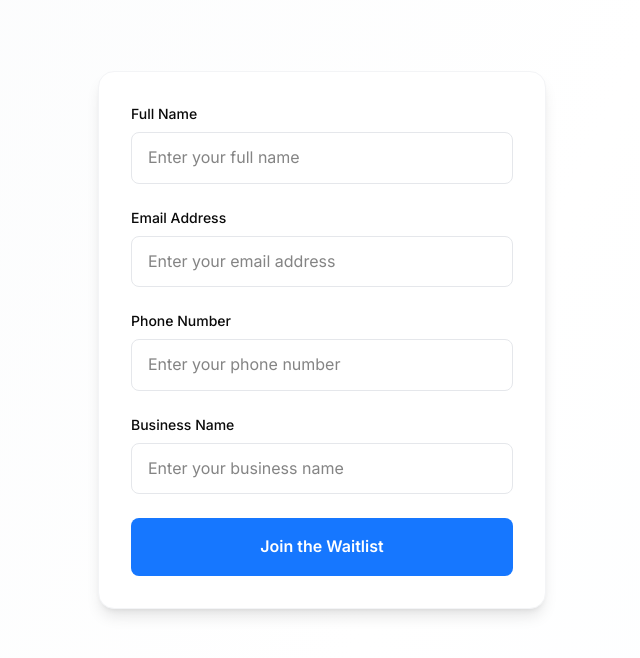
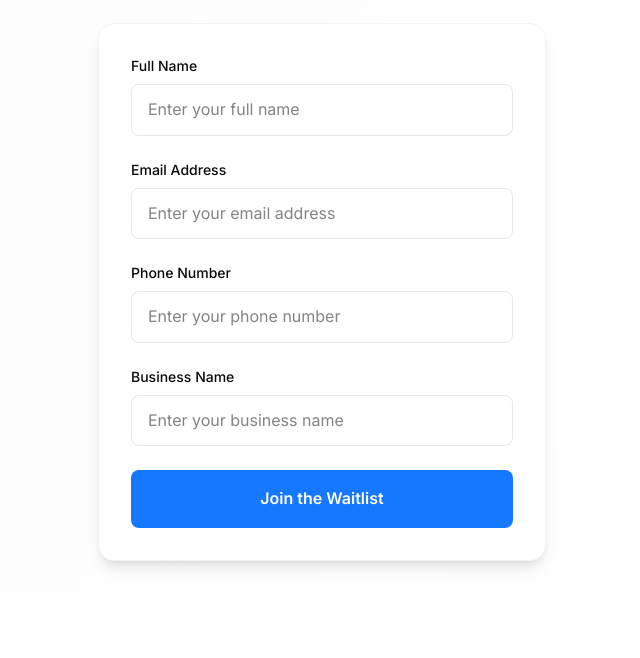
Before and after one commit to cabecaturbo/netiawebsite, a Next.js app: page /waitlist in a window 1280 px wide. Shown: the part 622-1280 px from the top of the page, without its empty margins (318-958 px from the left). Built offline with nearby package versions, Linux system fonts and the light colour scheme.

Commit message:
Reduce margin between hero text and waitlist form
- Reduced padding from py-20 to py-8 for tighter spacing
- Better visual connection between hero section and form
- Improved user experience with less scrolling required
- More focused layout that guides users to the form

```diff
--- a/app/waitlist/page.tsx
+++ b/app/waitlist/page.tsx
@@ -36,7 +36,7 @@ export default function WaitlistPage() {
       </section>
 
       {/* Waitlist Form */}
-      <section className="py-20 relative">
+      <section className="py-8 relative">
         <div className="container mx-auto px-4">
           <div className="max-w-md mx-auto">
             <div className="bg-white rounded-2xl p-8 shadow-lg border border-gray-100">
```
